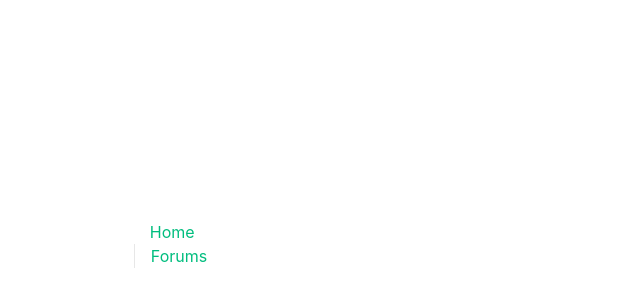
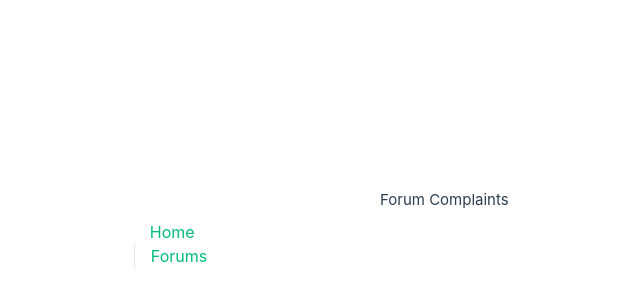
Before and after one commit to drummer-Yurii/forum-engine, a Vue app: page /forums/Complaints in a window 1280 px wide. Before the commit this address had no page. Shown: the part 164-464 px from the top of the page, without its empty margins (260-900 px from the left). Built offline with nearby package versions, Linux system fonts and the light colour scheme.

Commit message:
create TopicView component & add router for links

```diff
--- a/src/router/index.ts
+++ b/src/router/index.ts
@@ -13,6 +13,11 @@ const router = createRouter({
       path: '/forums',
       name: 'forums',
       component: () => import("../views/forums/ForumsView.vue"),
+    },
+    {
+      path: '/forums/:id',
+      name: 'forum',
+      component: () => import("../views/topics/TopicsView.vue"),
     }
   ],
 })
--- a/src/views/forums/ForumItem.vue
+++ b/src/views/forums/ForumItem.vue
@@ -1,6 +1,11 @@
 <template>
     <div class="container">
-        <div class="title">{{ forumTitle }}</div>
+        <RouterLink
+            class="title"
+            :to="{ name: 'forum', params: { id: forum.id } }"
+        >
+            {{ forumTitle }}
+        </RouterLink>
         <div class="description">{{ forum.description }}</div>
     </div>
 </template>
--- a/src/views/forums/ForumsView.vue
+++ b/src/views/forums/ForumsView.vue
@@ -16,6 +16,8 @@ import TheLoader from '@/components/TheLoader.vue';
 import { useForumStore } from '@/stores/forum';
 
 const store = useForumStore();
+
+store.fetchForums();
 </script>
 
 <style scoped>
--- /dev/null
+++ b/src/views/topics/TopicsView.vue
@@ -0,0 +1,14 @@
+<template>
+    <div>Forum {{ forum.id }}</div>
+</template>
+
+<script setup lang="ts">
+import { useRoute } from 'vue-router';
+
+const router = useRoute();
+const forum = { id: router.params.id };
+</script>
+
+<style scoped>
+
+</style>
```
